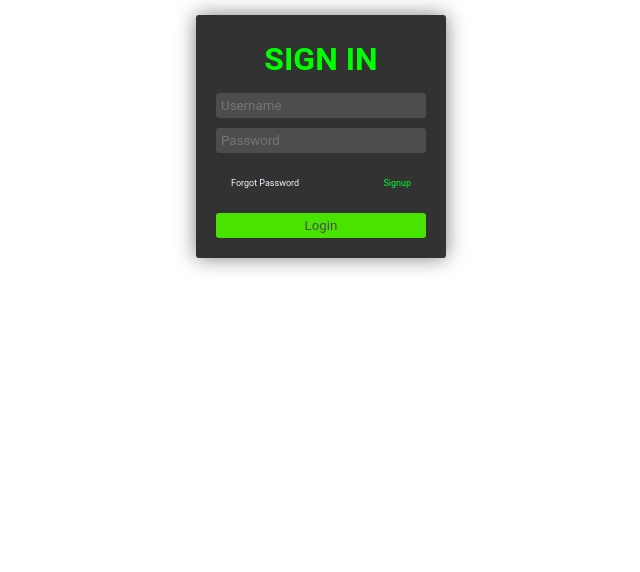
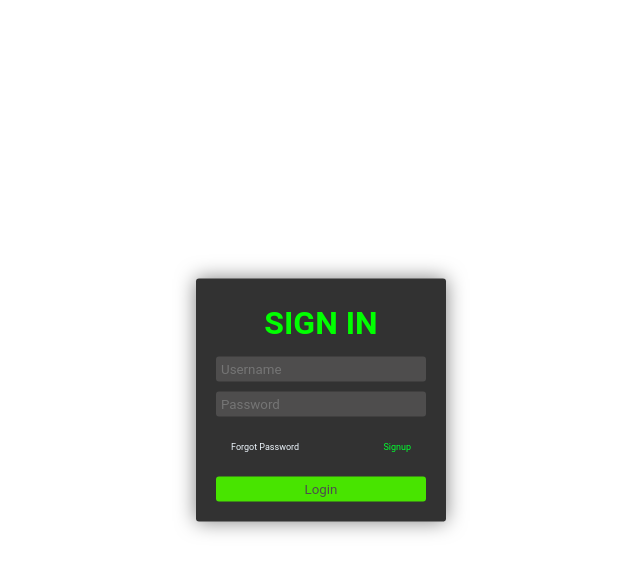
Before and after one commit to vamshi1698/Sign-In-Form, a plain HTML site: page index.html in a window 1280 px wide. Shown: the whole page, without its empty margins (319-959 px from the left). Drawn offline with Linux system fonts and the light colour scheme.

Commit message:
Position changes

```diff
--- a/index.html
+++ b/index.html
@@ -7,7 +7,7 @@
     <link rel="stylesheet" type="text/css" href="style.css" >
 </head>
 <body>
-    <div id="gap"></div>
+
     <form>
     <div class="container">
         <h1>SIGN IN</h1>
--- a/style.css
+++ b/style.css
@@ -7,6 +7,12 @@
 html,body{
     width: 100%;
     height: 100%;
+}
+form{
+    position:absolute;
+    top:50%;
+    left: 50%;
+    transform: translate(-50%,-50%);
 }
 .container{
     width: 250px;
@@ -29,7 +35,10 @@ input{
     background-color: rgb(78, 77, 77);
     color:rgb(209, 209, 209)
 }
+input:focus{
+    list-style : none;
 
+}
 .container *{
     padding: 5px;
     margin:5px;
@@ -59,9 +68,6 @@ button{
     cursor: pointer;
     color:rgb(0, 255, 47) !important;
 }
-#gap{
-    height: 15px;
-}
 button:hover{
     box-shadow: 0px 10px 10px rgba(0,0,0,0.8);
     background-color: lime;
```
